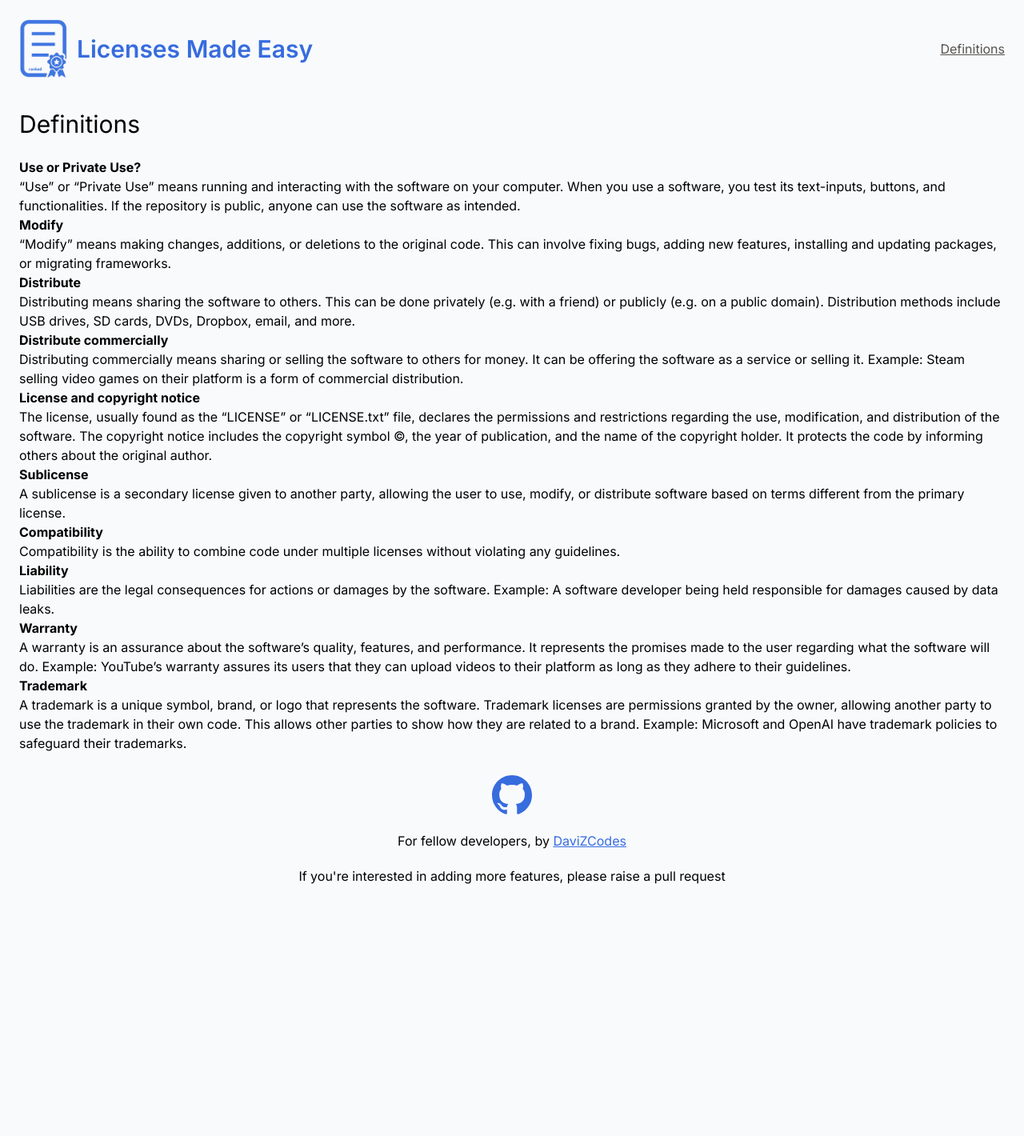
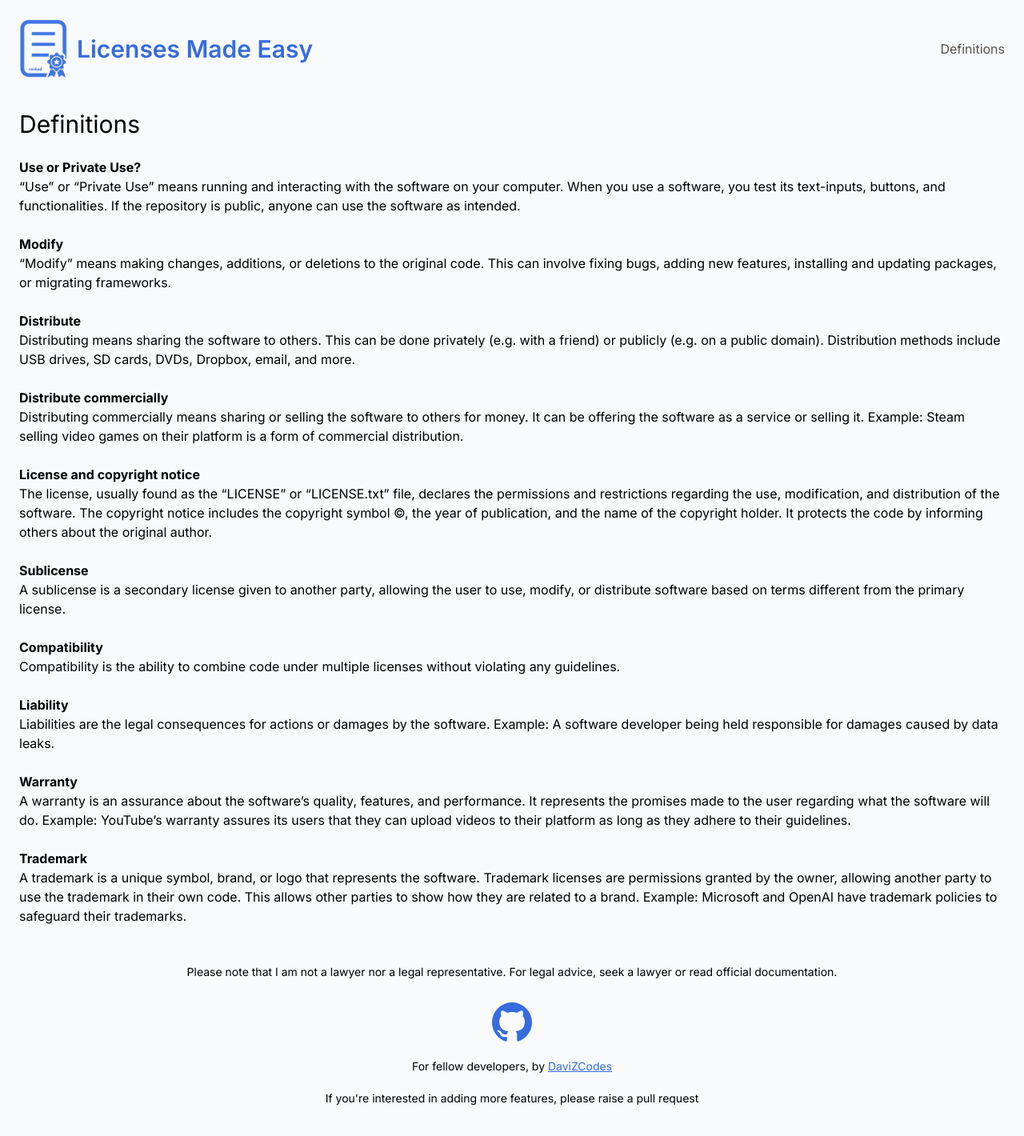
Before and after one commit to DaviZCodes/github-licenses-ranked, a Next.js app: page /definitions in a window 1280 px wide. Shown: the top 1420 px of the page at 80% size. Before the commit the page ends 1155 px from the top, so only its background shows below. Built offline with nearby package versions, Linux system fonts and the light colour scheme.

Commit message:
ui changes

```diff
--- a/src/app/components/Footer.tsx
+++ b/src/app/components/Footer.tsx
@@ -10,7 +10,7 @@ export default function Footer() {
       >
         <BsGithub size={50} color="#376cde" />
       </a>
-      <p>
+      <p className="text-sm">
         For fellow developers, by&nbsp;
         <a
           className="underline text-custom-blue"
@@ -20,7 +20,7 @@ export default function Footer() {
           DaviZCodes
         </a>
       </p>
-      <p>
+      <p className="text-sm">
         If you're interested in adding more features, please raise a pull
         request
       </p>
--- a/src/app/components/NavBar.tsx
+++ b/src/app/components/NavBar.tsx
@@ -13,7 +13,7 @@ export default function NavBar() {
       </Link>
       <div className="flex ml-auto items-center">
         <Link
-          className="text-stone-600 underline text-base"
+          className="text-stone-600 hover:underline text-base"
           href="/definitions"
         >
           Definitions
--- a/src/app/definitions/page.tsx
+++ b/src/app/definitions/page.tsx
@@ -12,12 +12,14 @@ export default function Definitions() {
           buttons, and functionalities. If the repository is public, anyone can
           use the software as intended.
         </p>
+        <br />
         <h2 className="font-bold">Modify</h2>
         <p>
           “Modify” means making changes, additions, or deletions to the original
           code. This can involve fixing bugs, adding new features, installing
           and updating packages, or migrating frameworks.
         </p>
+        <br />
         <h2 className="font-bold">Distribute</h2>
         <p>
           Distributing means sharing the software to others. This can be done
@@ -25,6 +27,7 @@ export default function Definitions() {
           Distribution methods include USB drives, SD cards, DVDs, Dropbox,
           email, and more.
         </p>
+        <br />
         <h2 className="font-bold">Distribute commercially</h2>
         <p>
           Distributing commercially means sharing or selling the software to
@@ -32,6 +35,7 @@ export default function Definitions() {
           selling it. Example: Steam selling video games on their platform is a
           form of commercial distribution.
         </p>
+        <br />
         <h2 className="font-bold">License and copyright notice</h2>
         <p>
           The license, usually found as the “LICENSE” or “LICENSE.txt” file,
@@ -41,23 +45,27 @@ export default function Definitions() {
           of the copyright holder. It protects the code by informing others
           about the original author.
         </p>
+        <br />
         <h2 className="font-bold">Sublicense</h2>
         <p>
           A sublicense is a secondary license given to another party, allowing
           the user to use, modify, or distribute software based on terms
           different from the primary license.
         </p>
+        <br />
         <h2 className="font-bold">Compatibility</h2>
         <p>
           Compatibility is the ability to combine code under multiple licenses
           without violating any guidelines.
         </p>
+        <br />
         <h2 className="font-bold">Liability</h2>
         <p>
           Liabilities are the legal consequences for actions or damages by the
           software. Example: A software developer being held responsible for
           damages caused by data leaks.
         </p>
+        <br />
         <h2 className="font-bold">Warranty</h2>
         <p>
           A warranty is an assurance about the software’s quality, features, and
@@ -66,6 +74,7 @@ export default function Definitions() {
           users that they can upload videos to their platform as long as they
           adhere to their guidelines.
         </p>
+        <br />
         <h2 className="font-bold">Trademark</h2>
         <p>
           A trademark is a unique symbol, brand, or logo that represents the
@@ -76,6 +85,12 @@ export default function Definitions() {
           trademarks.
         </p>
       </div>
+      <br />
+      <br />
+      <p className="text-center text-sm">
+        Please note that I am not a lawyer nor a legal representative. For legal
+        advice, seek a lawyer or read official documentation.{" "}
+      </p>
     </div>
   );
 }
--- a/src/app/page.tsx
+++ b/src/app/page.tsx
@@ -1,3 +1,7 @@
 export default function Home() {
-  return <div className="flex justify-center gap-3"></div>;
+  return (
+    <div className="flex justify-center gap-3">
+      <p>Sort By:</p>
+    </div>
+  );
 }
```
